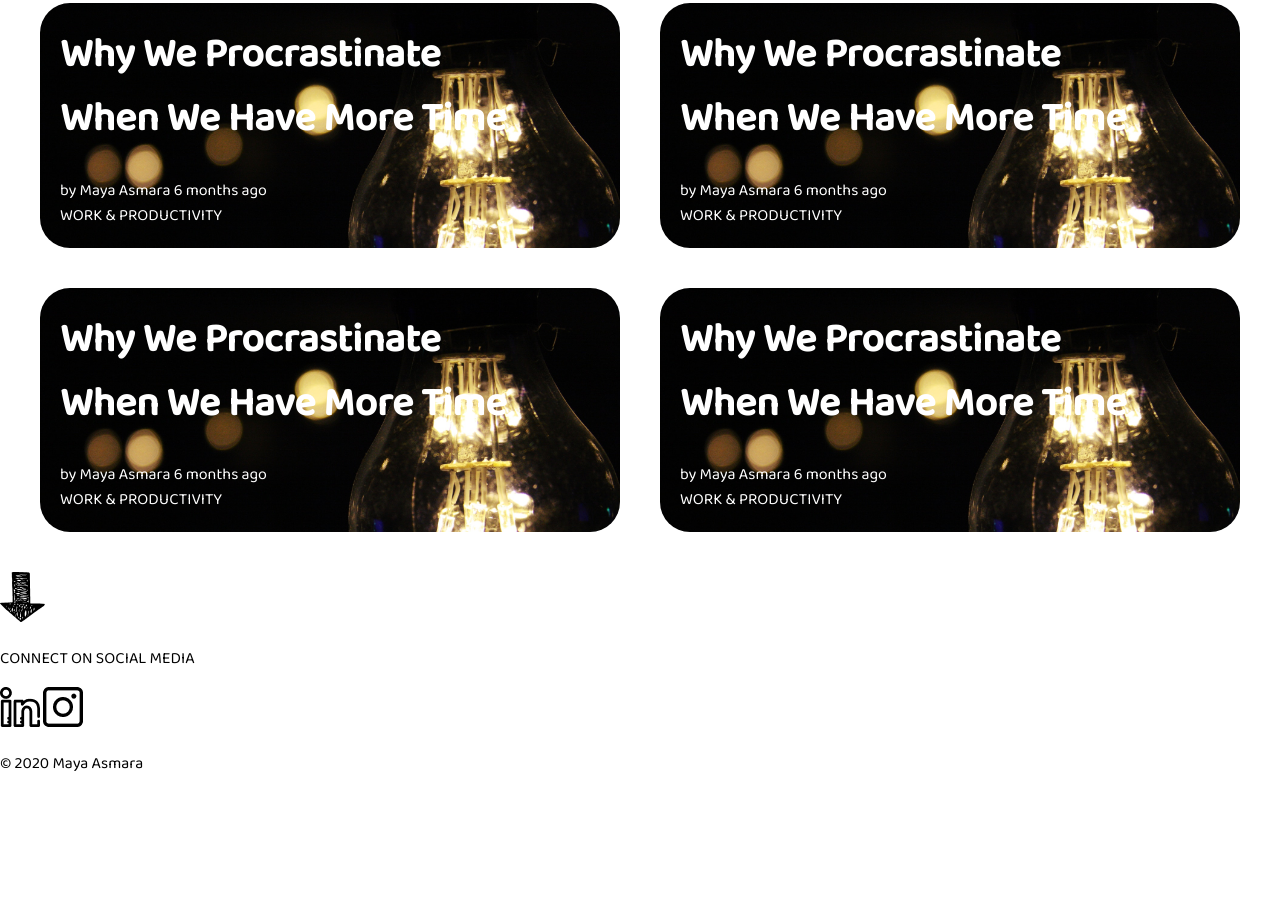
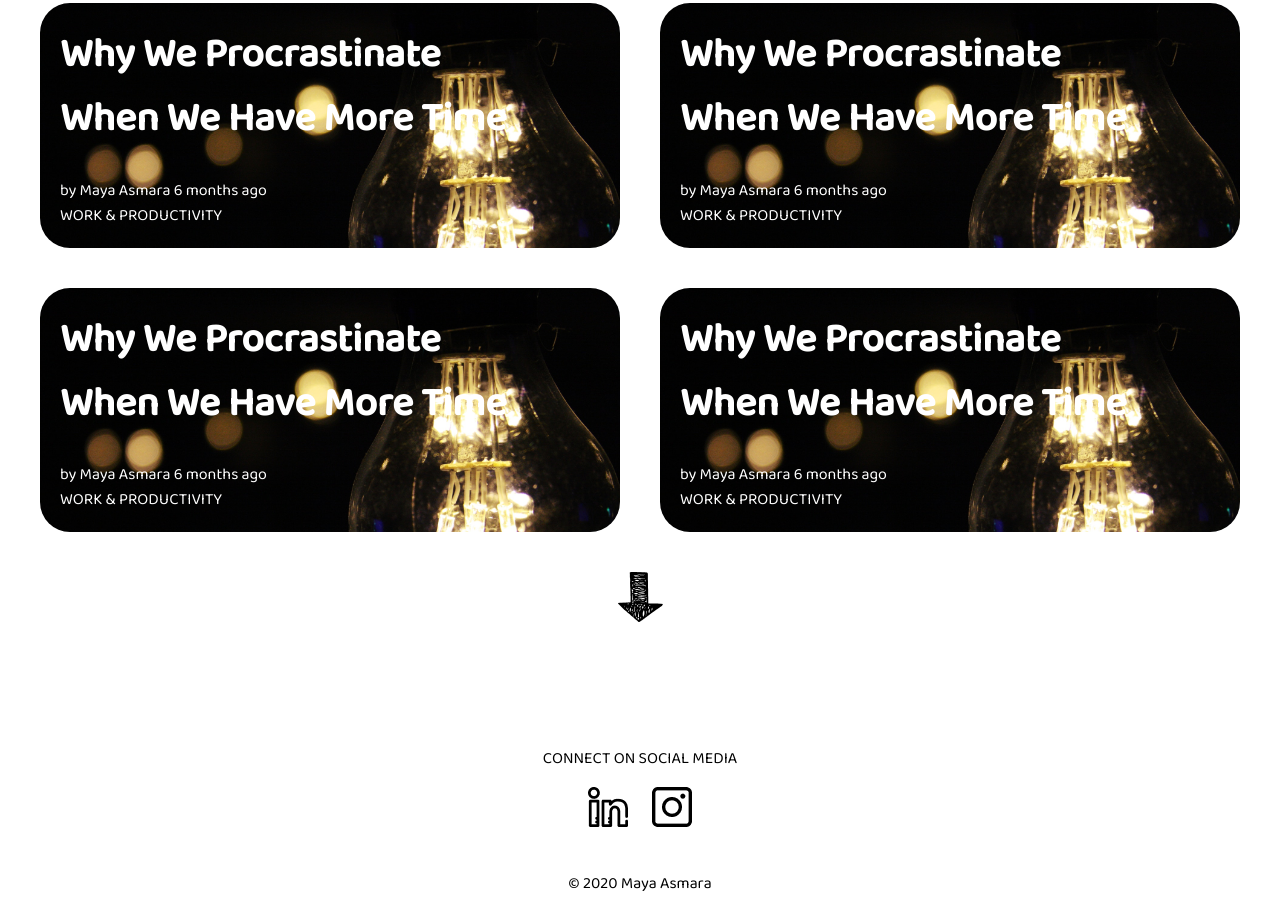
Before and after one commit to mayaasmara/mayaasmara-web, a plain HTML site: page index.html in a window 1280 px wide. Shown: the part 1153-2065 px from the top of the page. Before the commit the page ends 1945 px from the top, so only its background shows below. Drawn offline with Linux system fonts and the light colour scheme.

Commit message:
Style footer

```diff
--- a/index.css
+++ b/index.css
@@ -114,3 +114,24 @@ p {
   font-size: 40px;
   margin-right: 60px;
 }
+
+.more-articles {
+  display: flex;
+  justify-content: center;
+}
+
+.footer {
+  display: flex;
+  align-items: center;
+  flex-direction: column;
+  margin-top: 100px;
+}
+
+.footer .social-media a {
+  margin: 10px;
+  margin-bottom: 20px;
+}
+
+.copyright {
+  margin-top: 20px;
+}
--- a/index.html
+++ b/index.html
@@ -97,15 +97,15 @@
           </div>
         </div>
 
-        <div>
+        <div class="more-articles">
           <a href="/articles"><img src="icons/more-button.png" /></a>
         </div>
       </div>
     </main>
     <!--Footer-->
-    <footer>
+    <footer class="footer">
       <p>CONNECT ON SOCIAL MEDIA</p>
-      <div>
+      <div class="social-media">
         <a href="https://www.linkedin.com/in/maya-asmara"
           ><img src="icons/linkedin-icon.png"
         /></a>
@@ -113,7 +113,9 @@
           ><img src="icons/instagram-icon.png"
         /></a>
       </div>
-      <p>© 2020 Maya Asmara</p>
+      <div class="copyright">
+        <p>© 2020 Maya Asmara</p>
+      </div>
     </footer>
   </body>
 </html>
```
